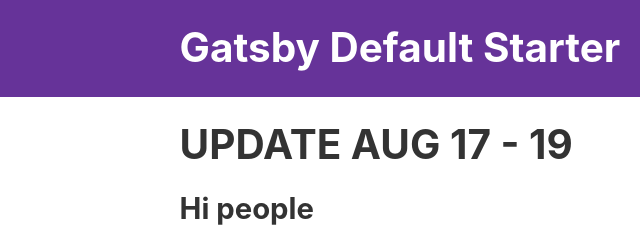
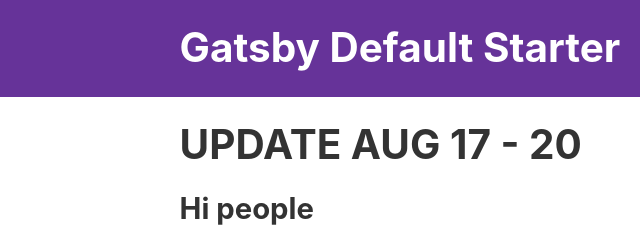
Before and after one commit to jade-framework/gatsby-default, a Gatsby site: page / in a window 1280 px wide. Shown: the top 240 px of the page, 0-640 px from the left. Built offline with nearby package versions, Linux system fonts and the light colour scheme; Gatsby itself is replaced by a stand-in of ours.

Commit message:
Update index.js

```diff
--- a/src/pages/index.js
+++ b/src/pages/index.js
@@ -8,7 +8,7 @@
 const IndexPage = () => (
   <Layout>
     <SEO title="Home" />
-    <h1>UPDATE AUG 17 - 19</h1>
+    <h1>UPDATE AUG 17 - 20</h1>
     <h2>Hi people</h2>
     <p>Welcome to your new Gatsby site.</p>
     <p>Now go build something great.</p>
```
